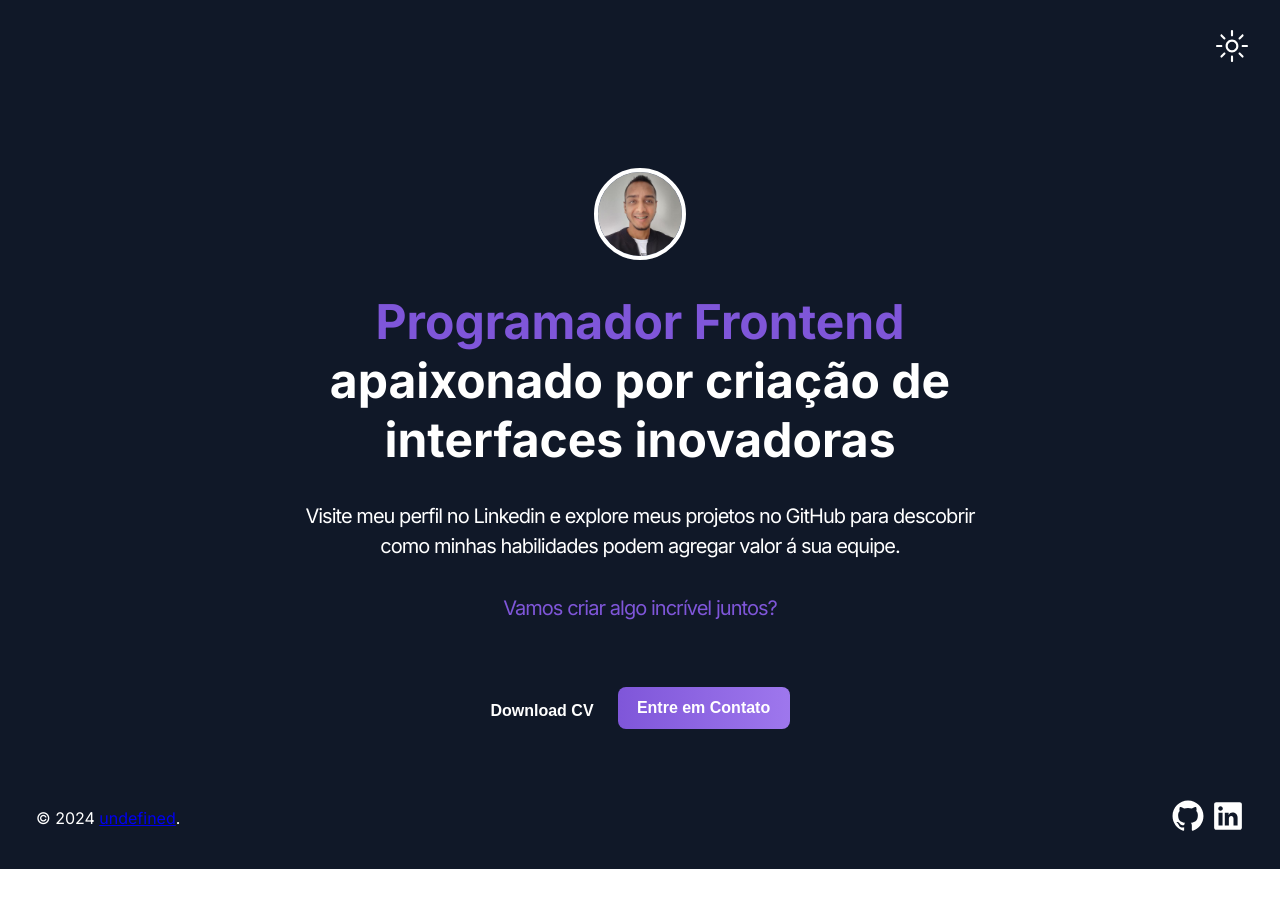
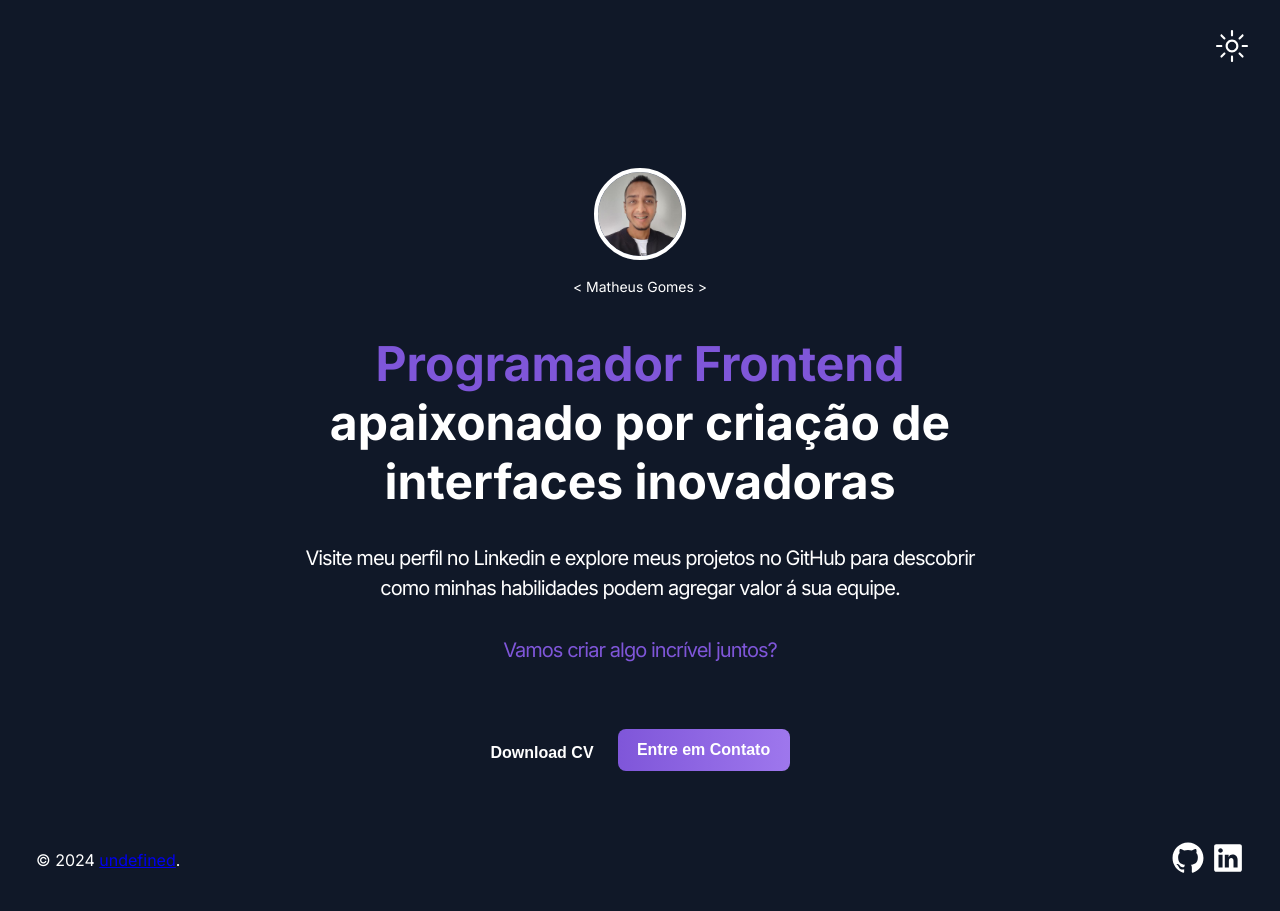
Before and after one commit to matheusgrodrigues/portfolio-backup-inativo, a Next.js app: page / in a window 1280 px wide. Before the commit the page ends 869 px from the top, so only its background shows below. Built offline with nearby package versions, Linux system fonts and the light colour scheme.

Commit message:
Adicionando nome

```diff
--- a/src/app/page.tsx
+++ b/src/app/page.tsx
@@ -99,7 +99,25 @@ const Home = () => {
                             gap: theme.ref.spacing['spacing_32'],
                         }}
                     >
-                        <Avatar $variant="md" src={'/images/avatar.jpeg'} alt={''} />
+                        <div
+                            style={{
+                                display: 'flex',
+                                flexDirection: 'column',
+                                alignItems: 'center',
+                                gap: theme.ref.spacing['spacing_12'],
+                            }}
+                        >
+                            <Avatar $variant="md" src={'/images/avatar.jpeg'} alt={''} />
+
+                            <Text
+                                styledProps={{
+                                    $color: themeName === 'light' ? 'gray900' : 'white',
+                                    $fontSize: 'sm',
+                                }}
+                            >
+                                {`< ${t('specific.home.brief_description.name')} >`}
+                            </Text>
+                        </div>
 
                         <div>
                             <Display variant="primary" size="xl">
--- a/src/config/i18n/Specific/home.ts
+++ b/src/config/i18n/Specific/home.ts
@@ -1,6 +1,7 @@
 const i18n_home = {
     home: {
         brief_description: {
+            name: 'Matheus Gomes',
             display_name: 'Programador Frontend',
             display_description: 'apaixonado por criação de interfaces inovadoras',
             description:
```
